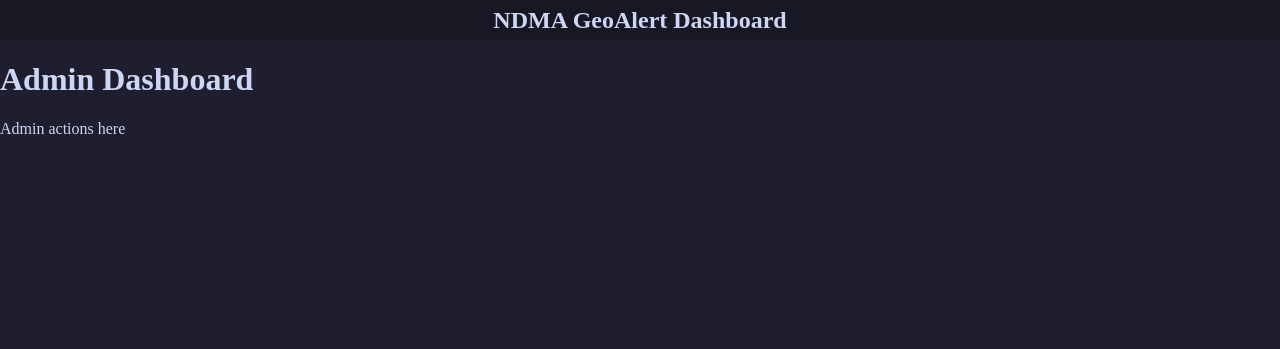
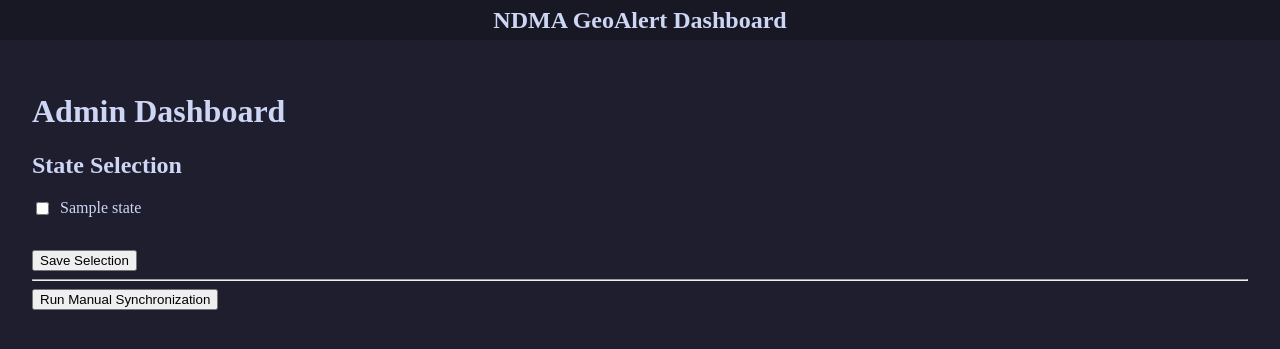
Before and after one commit to FelicityIris/NDMA-GeoAlert-Dashboard, a Flask app: template app/templates/admin/dashboard.html in a window 1280 px wide. Shown: the top 349 px of the page. Run offline with Flask 3, Linux system fonts and the light colour scheme; the template is opened without the code that fills it: most values are stand-ins (such as "Sample title", 1, 10 or a date in 2020); parts of the project's set-up code (start-up, migrations or seed data) failed here and were passed over.

Commit message:
feat: add admin dashboard for state selection and ingestion control

```diff
--- a/app/routes/public_routes.py
+++ b/app/routes/public_routes.py
@@ -9,9 +9,3 @@ def home():
     alerts = get_all_alerts()
     polygon_data = get_polygon_data()
     return render_template("public/index.html", alerts = alerts, polygon_data = polygon_data)
-
-@public_bp.route("/ingest")
-def ingest():
-    ingest_alerts()
-
-    return { "message": "Ingestion complete." }
--- a/app/static/css/style.css
+++ b/app/static/css/style.css
@@ -18,6 +18,8 @@ hr {
     align-items: center;
     justify-content: center;
 }
+
+/* Overview */
 
 .dashboard {
     display: flex;
@@ -79,3 +81,22 @@ hr {
     width: 100%;
     border-radius: 8px;
 }
+
+/* Admin Dashboard */
+
+.admin-container {
+    padding: 2rem;
+}
+
+.state-list {
+    display: flex;
+    flex-direction: column;
+    gap: 0.5rem;
+    margin-bottom: 2rem;
+}
+
+.state-item {
+    display: flex;
+    align-items: center;
+    gap: 0.5rem;
+}
--- a/app/templates/admin/dashboard.html
+++ b/app/templates/admin/dashboard.html
@@ -5,7 +5,35 @@ Admin Dashboard
 {% endblock %}
 
 {% block content %}
-<h1>Admin Dashboard</h1>
+<div class="admin-container">
+    <h1>Admin Dashboard</h1>
 
-<p>Admin actions here</p>
+    <form method="POST" action="{{ url_for('admin.update_states') }}">
+        <h2>State Selection</h2>
+
+        <div class="state-list">
+            {% for state in states %}
+            <label class="state-item">
+                <input
+                    type="checkbox"
+                    name="selected_states"
+                    value="{{ state.state_id }}"
+                    {% if state.is_selected %}
+                    checked
+                    {% endif %}
+                >
+                {{ state.state_name }}
+            </label>
+            {% endfor %}
+        </div>
+
+        <button type="submit">Save Selection</button>
+    </form>
+
+    <hr>
+
+    <a href="{{ url_for('admin.admin_ingest') }}">
+        <button>Run Manual Synchronization</button>
+    </a>
+</div>
 {% endblock %}
```
Also changed, not shown: app/routes/admin_routes.py (+18 -3 lines), app/services/state_service.py (+37 -0 lines).
